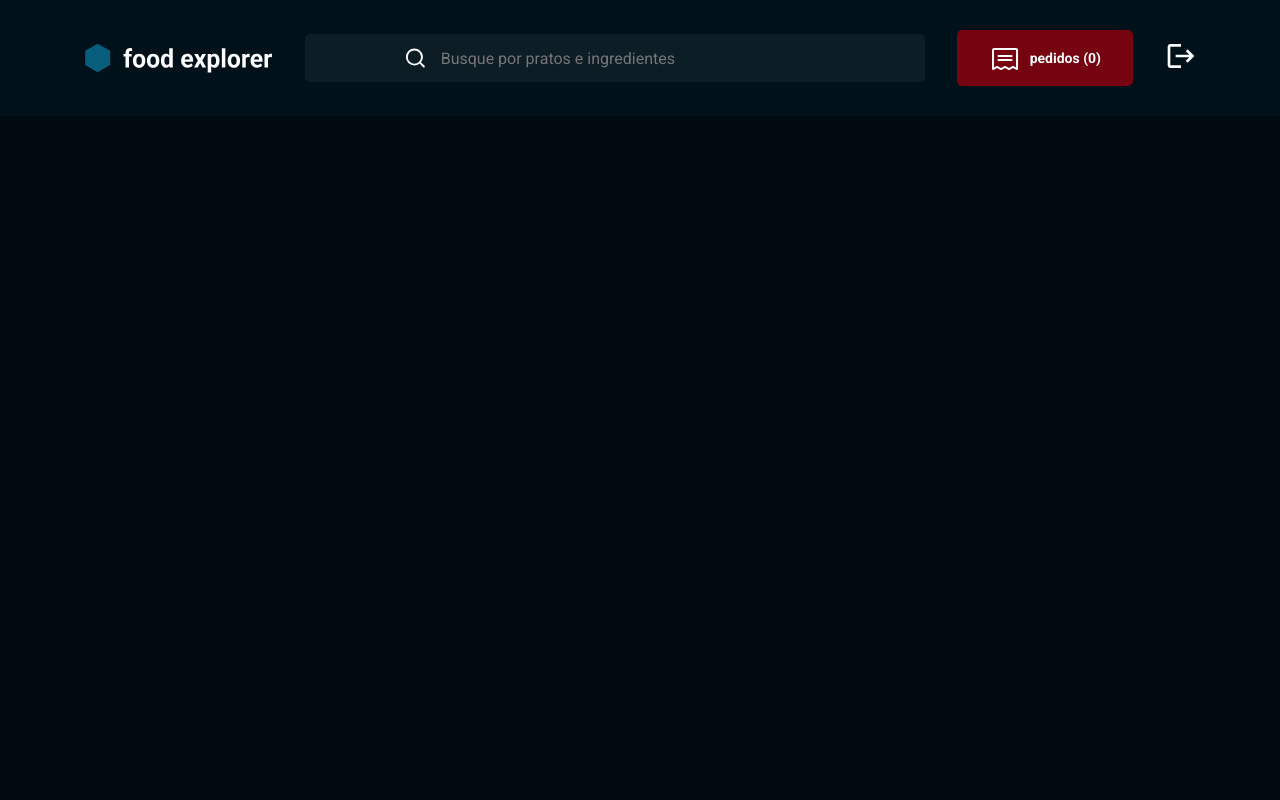
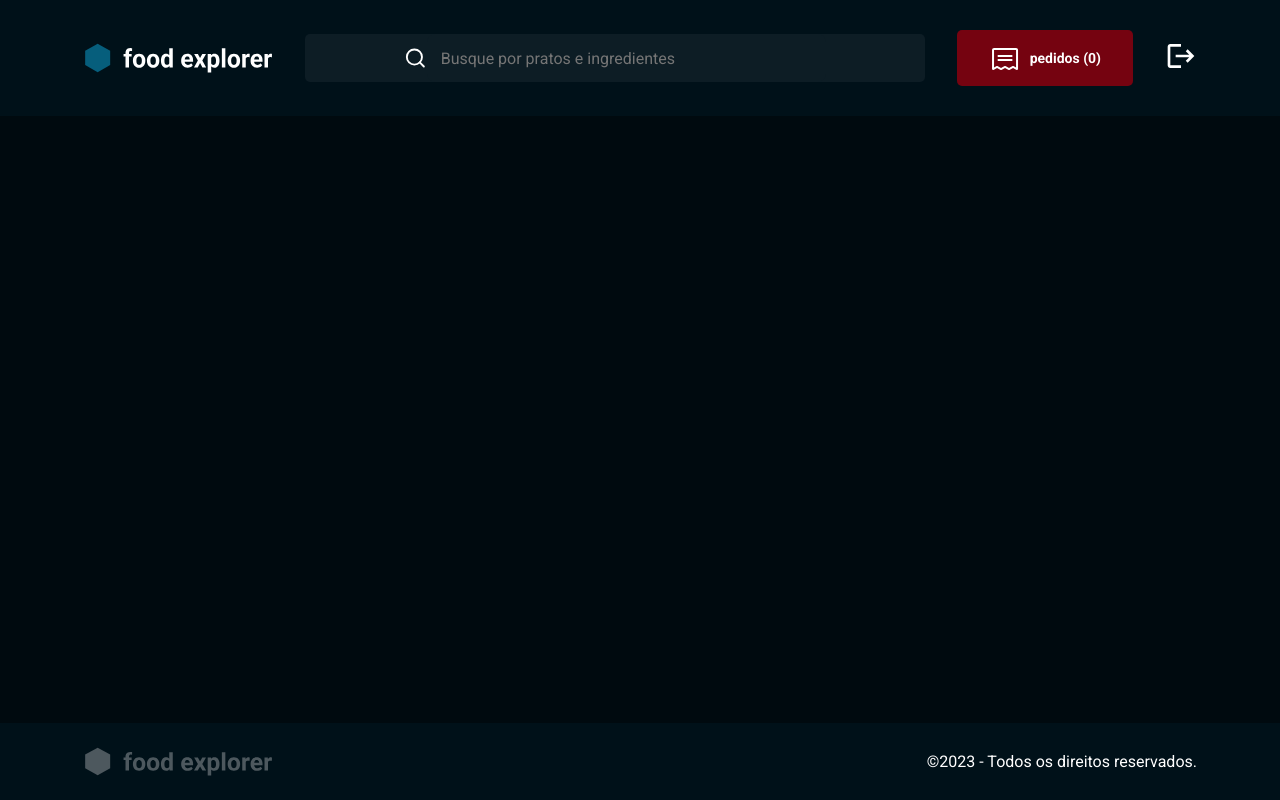
Before and after one commit to RodrigoLuigi/FoodExplorer-Frontend, a React (Vite) app: page / in a window 1280 px wide. Built offline with nearby package versions, Linux system fonts and the light colour scheme.

Commit message:
feat: create component footer

```diff
--- /dev/null
+++ b/src/components/Footer/index.jsx
@@ -0,0 +1,16 @@
+import logoFooter from '../../assets/logo-footer.svg'
+
+import { Container, Logo } from './styles'
+
+export function Footer() {
+	return (
+		<Container>
+			<div className="content">
+				<Logo>
+					<img src={logoFooter} alt="" />
+				</Logo>
+				<span>&copy;2023 - Todos os direitos reservados.</span>
+			</div>
+		</Container>
+	)
+}
--- /dev/null
+++ b/src/components/Footer/styles.js
@@ -0,0 +1,33 @@
+import styled from 'styled-components'
+
+export const Container = styled.footer`
+	grid-area: footer;
+	width: 100%;
+
+	background-color: ${({ theme }) => theme.COLORS.DARK_700};
+
+	> .content {
+		max-width: 1160px;
+		height: 7.7rem;
+		margin: 0 auto;
+
+		display: flex;
+		justify-content: space-between;
+		align-items: center;
+
+		padding: 0 2.3rem;
+	}
+`
+
+export const Logo = styled.div`
+	display: flex;
+	align-items: center;
+
+	img {
+		width: clamp(16rem, 10rem + 10vw, 19rem);
+	}
+
+	span {
+		color: ${({ theme }) => theme.COLORS.LIGHT_200};
+	}
+`
--- a/src/pages/Home/index.jsx
+++ b/src/pages/Home/index.jsx
@@ -1,4 +1,5 @@
 import { Header } from '../../components/Header'
+import { Footer } from '../../components/Footer'
 
 import { Container } from './styles'
 
@@ -8,6 +9,8 @@ export function Home() {
 			<Header />
 
 			<div className="content"></div>
+
+			<Footer />
 		</Container>
 	)
 }
--- a/src/pages/Home/styles.js
+++ b/src/pages/Home/styles.js
@@ -4,10 +4,11 @@ export const Container = styled.div`
 	width: 100%;
 	height: 100vh;
 	display: grid;
-	grid-template-rows: max-content auto;
+	grid-template-rows: max-content auto max-content;
 	grid-template-areas:
 		'header'
-		'content';
+		'content'
+		'footer';
 
 	> .content {
 		grid-area: content;
```
Also changed, not shown: src/assets/logo-footer.svg (added).
